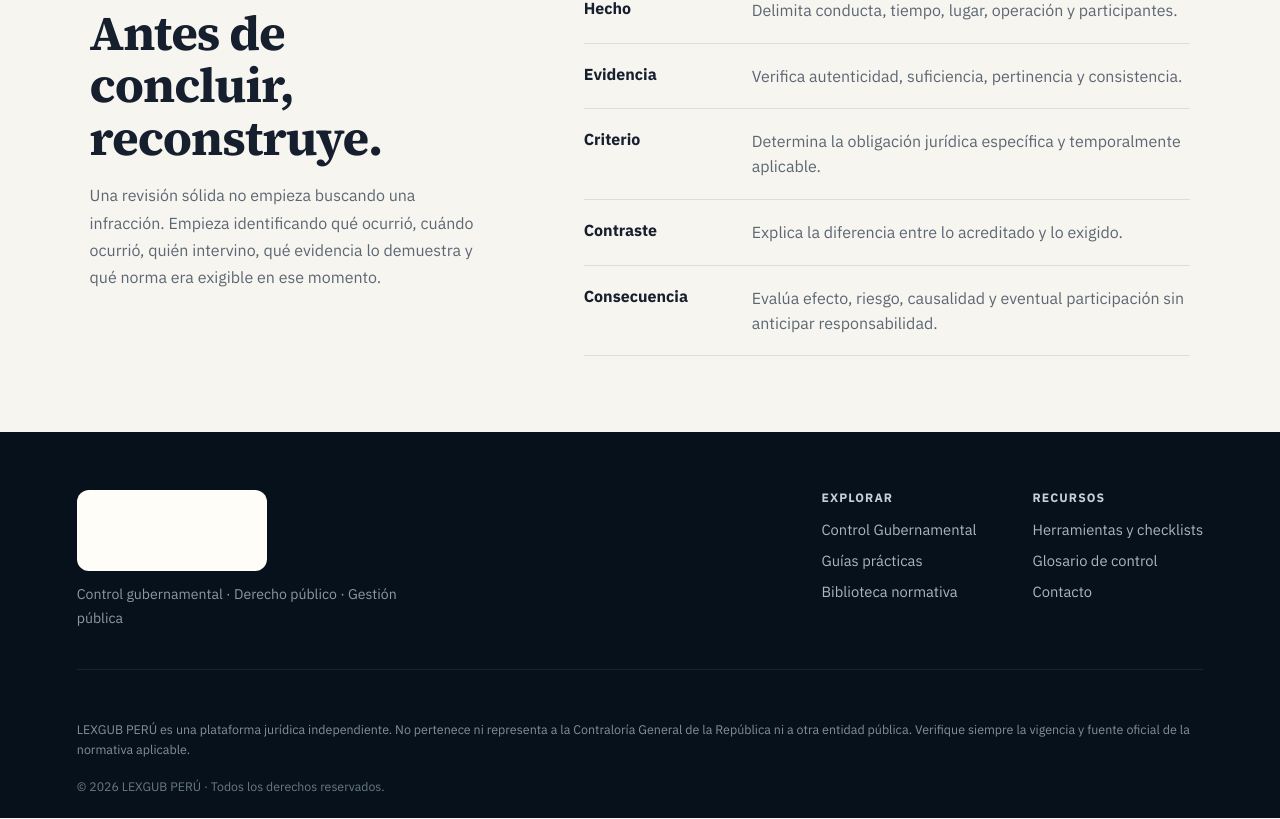
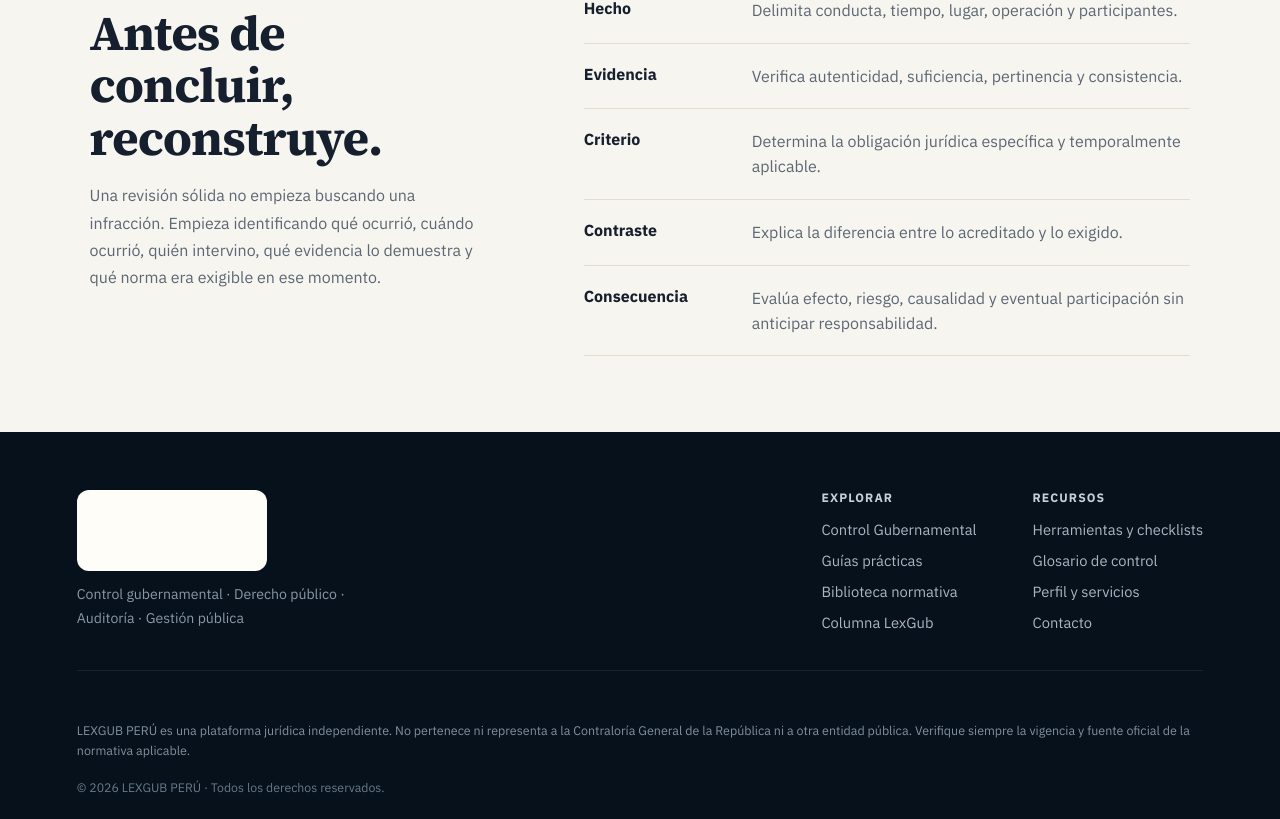
Before and after one commit to lexgub-peru/lexgub-web, a Next.js app: page / in a window 1280 px wide. Shown: the part 4024-4843 px from the top of the page. Built offline with nearby package versions, Linux system fonts and the light colour scheme.

Commit message:
feat: enlazar columna y servicios desde el footer

```diff
--- a/app/components/Footer.tsx
+++ b/app/components/Footer.tsx
@@ -8,6 +8,7 @@ const columns = [
       ['Control Gubernamental', '/control-gubernamental'],
       ['Guías prácticas', '/guias'],
       ['Biblioteca normativa', '/normativa'],
+      ['Columna LexGub', '/columna'],
     ],
   },
   {
@@ -15,6 +16,7 @@ const columns = [
     links: [
       ['Herramientas y checklists', '/herramientas'],
       ['Glosario de control', '/glosario'],
+      ['Perfil y servicios', '/servicios'],
       ['Contacto', '/contacto'],
     ],
   },
@@ -34,7 +36,7 @@ export default function Footer() {
               className="footerLogo"
             />
           </Link>
-          <p>Control gubernamental · Derecho público · Gestión pública</p>
+          <p>Control gubernamental · Derecho público · Auditoría · Gestión pública</p>
         </div>
 
         <div className="footerColumns">
```
